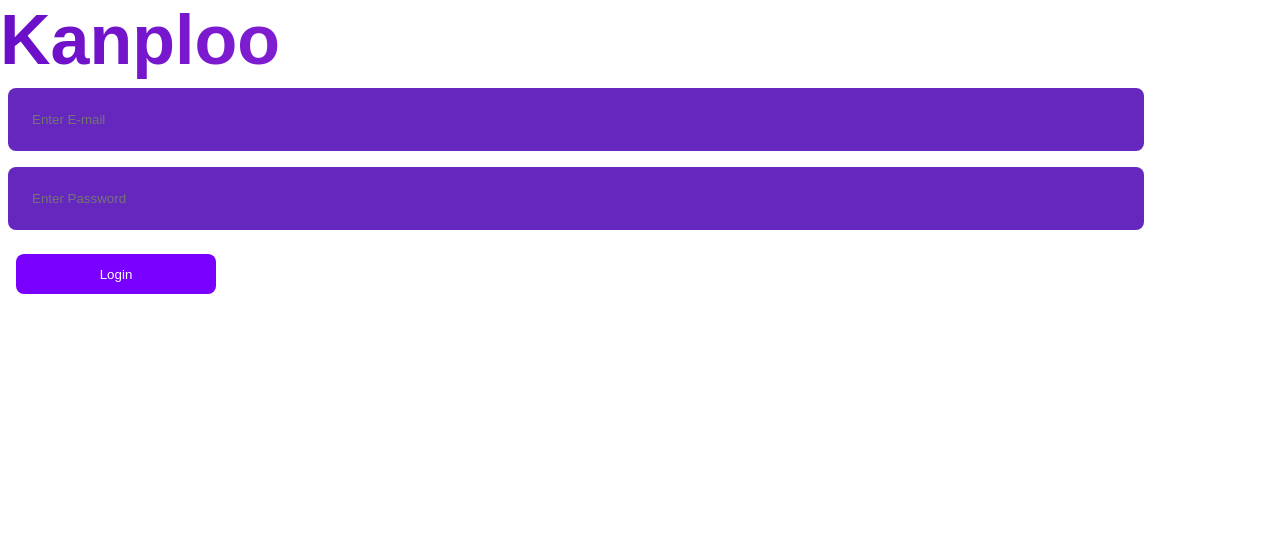
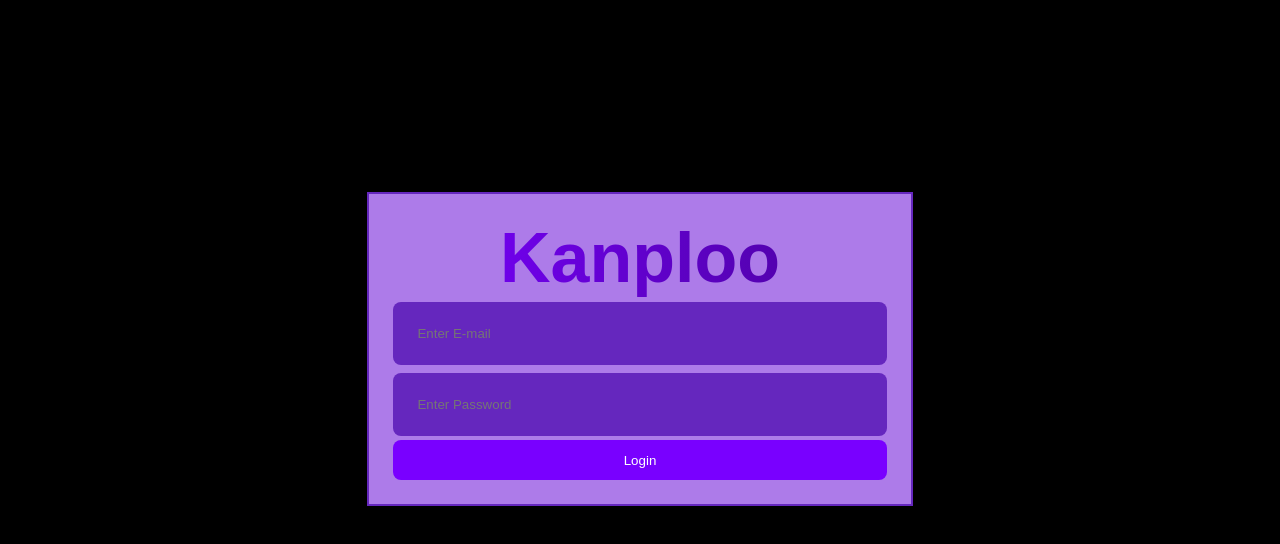
Before and after one commit to Yenekuyar/Kanploo, a React (Create React App) app: page / in a window 1280 px wide. Shown: the top 544 px of the page. Built offline with nearby package versions, Linux system fonts and the light colour scheme.

Commit message:
redirecting to home when login

```diff
--- a/src/components/Atoms/Button/button.styles.tsx
+++ b/src/components/Atoms/Button/button.styles.tsx
@@ -1,13 +1,12 @@
 import styled from 'styled-components'
 
 export const StyledButton = styled.button`
-    width: 200px;
+    width: 100%;
     outline: none;
     cursor: pointer;
     height: 40px;
     background-color: #7900ff;
     color: white;
-    margin: 16px;
     border: none;
     border-radius: 8px;
 
--- a/src/components/Atoms/Title/title.styles.tsx
+++ b/src/components/Atoms/Title/title.styles.tsx
@@ -3,7 +3,7 @@ import { styled } from "styled-components"
 export const StyledTitle = styled.h1`
   font-size: 70px;
   font-weight: 600;
-  background-image: linear-gradient(to left, #ca56f1, #6b0ec8);
+  background-image: linear-gradient(to left, #49029a, #7900ff);
   color: transparent;
   background-clip: text;
   -webkit-background-clip: text;
--- /dev/null
+++ b/src/components/Templates/HomePage/home-page.controller.tsx
@@ -0,0 +1,5 @@
+import HomePage from "./home-page.view";
+
+export default function HomeController() {
+    return <HomePage />
+}
--- a/src/components/Templates/LoginPage/components/LoginInput/login-input.props.tsx
+++ b/src/components/Templates/LoginPage/components/LoginInput/login-input.props.ts
@@ -1,5 +1,6 @@
 export interface ILoginInput {
     type: string,
     placeholder: string,
-    id: string
+    id: string,
+    required: boolean
 }
--- a/src/components/Templates/LoginPage/components/LoginInput/login-input.styles.tsx
+++ b/src/components/Templates/LoginPage/components/LoginInput/login-input.styles.ts
@@ -6,8 +6,8 @@ export const LoginInputWrapper = styled.input`
     color: ${props => props.theme.pallete.primary.text};
     border: none;
     border-radius: 8px;
-    width: 85%;
-    margin: 8px;
+    width: 90%;
+    margin: 4px 0;
 
     &:active {
         background-color: ${props => props.theme.pallete.primary.dark};
--- a/src/components/Templates/LoginPage/components/LoginInput/login-input.view.tsx
+++ b/src/components/Templates/LoginPage/components/LoginInput/login-input.view.tsx
@@ -1,11 +1,12 @@
 import { ILoginInput } from "./login-input.props"
 
-export const LoginInput = ({ type, placeholder, id }: ILoginInput) => {
+export const LoginInput = ({ type, placeholder, id, required }: ILoginInput) => {
     return (
         <input
             type={type}
             placeholder={placeholder}
             id={id}
+            required={required}
         />
     )
 }
--- a/src/components/Templates/LoginPage/components/LoginTitle/login-title.styles.tsx
+++ b/src/components/Templates/LoginPage/components/LoginTitle/login-title.styles.tsx
@@ -6,4 +6,7 @@ export const LoginTitle = styled(StyledTitle)`
         margin-bottom: 120px;
     }
 
+    @media (max-width: 300px) {
+        margin-bottom: 24px;
+    }
 `
--- a/src/components/Templates/LoginPage/login-page.controller.tsx
+++ b/src/components/Templates/LoginPage/login-page.controller.tsx
@@ -1,20 +1,20 @@
 import { useState } from "react";
-import { ILogin } from "./login-page.props";
 import LoginPage from "./login-page.view";
+import { useNavigate } from "react-router-dom";
 
 export default function LoginController() {
 
     const [email, setEmail] = useState<string | null>('')
     const [password, setPassword] = useState<string | null>('')
 
+    const navigate = useNavigate();
+
     const handleEmailChange = (event: { target: { value: string | null }; }) => {
-        console.log(event.target.value)
 
         setEmail(event.target.value)
     }
 
     const handlePasswordChange = (event: { target: { value: string | null }; }) => {
-
 
         setPassword(event.target.value)
     }
@@ -30,7 +30,9 @@ export default function LoginController() {
                 'Content-Type': 'application/json'
             }
         }).then(response => response.json())
-        .then(json => console.log(json))
+        .then(json => localStorage.setItem('userkey', json.value[0].UserKey))
+
+        navigate("/home")
     }
 
     return <LoginPage
--- a/src/components/Templates/LoginPage/login-page.styles.tsx
+++ b/src/components/Templates/LoginPage/login-page.styles.ts
@@ -15,4 +15,21 @@ export const LoginPageWrapper = styled.div`
     } &h1 {
         margin-bottom: 40px;
     }
+
+    @media (max-width: 3000px) {
+
+        .login-page {
+            display: flex;
+            justify-content: center;
+        }
+
+        .login-form {
+            background-color: ${props => props.theme.pallete.primary.main};
+            border: 2px solid ${props => props.theme.pallete.primary.dark};
+            display: inline-block;
+            text-align: center;
+            padding: 24px;
+            margin-top: 15%;
+        }
+    }
 `
--- a/src/components/Templates/LoginPage/login-page.view.tsx
+++ b/src/components/Templates/LoginPage/login-page.view.tsx
@@ -3,28 +3,32 @@ import { LoginPageWrapper } from "./login-page.styles";
 import { StyledButton } from "../../Atoms/Button/button.styles";
 import { LoginTitle } from "./components/LoginTitle/login-title.styles";
 import { IProps } from "./login-page.props";
-
-
-import { useState } from "react";
+import { Link } from "react-router-dom";
 
 
 export default function LoginPage(props: IProps) {
 
     return (
             <LoginPageWrapper>
+                <div className="login-page">
+                    <form
+                        className="login-form"
+                        onSubmit={props.handleLoginSubmit}
+                    >
                         <LoginTitle>Kanploo</LoginTitle>
-                <form onSubmit={props.handleLoginSubmit}>
                         <LoginInputWrapper
                             type="text"
                             placeholder="Enter E-mail"
                             id="login-email_input"
                             onChange={props.handleEmailChange}
+                            required={true}
                         />
                         <LoginInputWrapper
                             type="password"
                             placeholder="Enter Password"
                             id="login-password_input"
                             onChange={props.handlePasswordChange}
+                            required={true}
                         />
                             <StyledButton
                                 type="submit"
@@ -32,6 +36,7 @@ export default function LoginPage(props: IProps) {
                                 Login
                             </StyledButton>
                     </form>
+                </div>
             </LoginPageWrapper>
     )
 }
--- a/src/index.tsx
+++ b/src/index.tsx
@@ -20,6 +20,12 @@ const router = createBrowserRouter([
       {
         path: "home",
         element: <HomePage />,
+        loader: async ({ request, params }) => {
+          return fetch(
+            `/fake/api/teams/${params.teamId}.json`,
+            { signal: request.signal }
+          );
+        },
       },
     ]
   }
--- a/src/theme/global-styles.ts
+++ b/src/theme/global-styles.ts
@@ -20,6 +20,7 @@ export const GlobalStyles = createGlobalStyle`
         width: 100%;
         height: 100%;
         overflow: hidden;
+        background-color: #000;
         font-family: Arial, sans-serif;
     }
 
```
Lines whose indentation alone changed are shown as unchanged.
